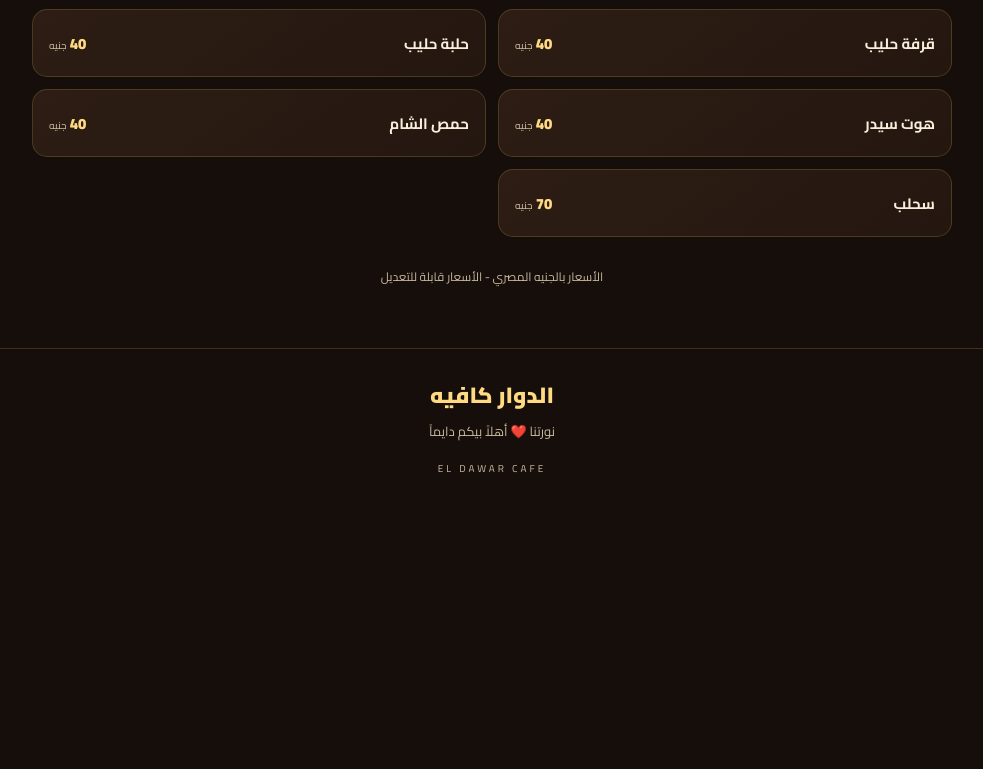
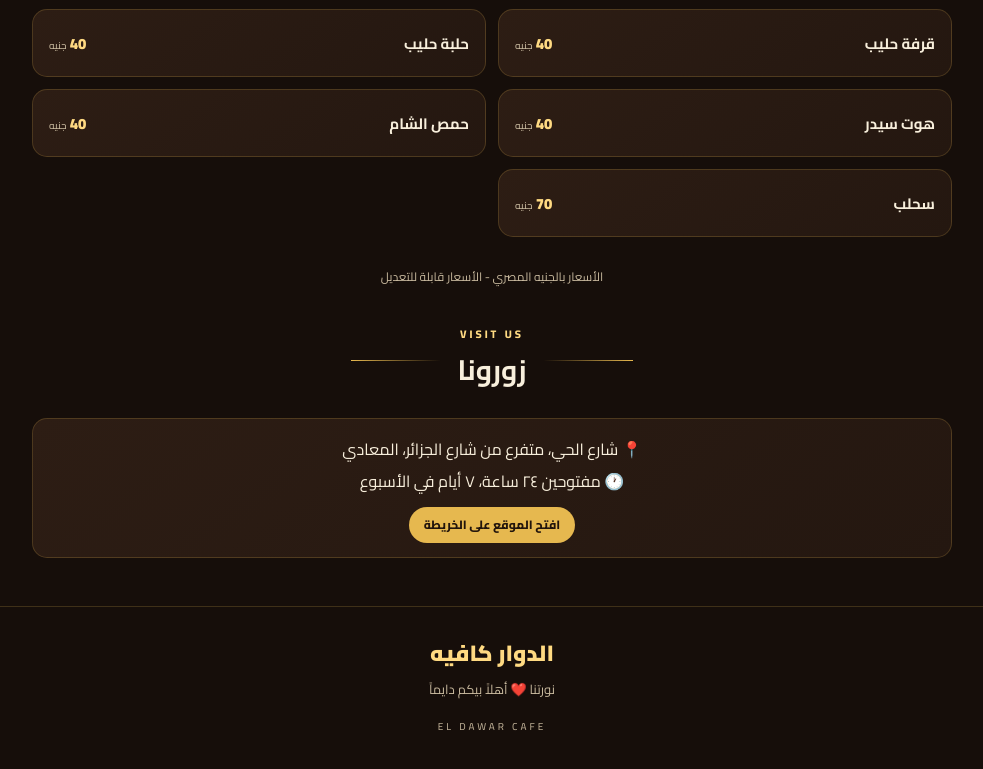
Before and after one commit to eldawarcafe/El-dawar-cafe-, a plain HTML site: page index.html in a window 1280 px wide. Shown: the part 1226-1995 px from the top of the page, without its empty margins (148-1131 px from the left). Before the commit the page ends 1737 px from the top, so only its background shows below. Drawn offline with Linux system fonts and the light colour scheme.

Commit message:
Update index.html with new visit section

```diff
--- a/index.html
+++ b/index.html
@@ -47,9 +47,7 @@
                 فيسبوك
             </a>
         </div>
-    </header>
-
-    <main id="menu" class="container">
+    </header> <main id="menu" class="container">
 
         <div class="section-heading">
             <span class="gold-line"></span>
@@ -66,6 +64,26 @@
 
         <p class="notice">الأسعار بالجنيه المصري - الأسعار قابلة للتعديل</p>
 
+
+        <div class="section-heading" style="margin-top:36px;">
+            <span class="gold-line"></span>
+            <div>
+                <p class="eyebrow">VISIT US</p>
+                <h2>زورونا</h2>
+            </div>
+            <span class="gold-line"></span>
+        </div>
+
+        <div class="item" style="display:block; text-align:center; line-height:2;">
+            <p style="margin:0;">📍 شارع الحي، متفرع من شارع الجزائر، المعادي</p>
+            <p style="margin:0;">🕐 مفتوحين ٢٤ ساعة، ٧ أيام في الأسبوع</p>
+            <a href="https://www.google.com/maps/search/?api=1&query=%D8%B4%D8%A7%D8%B1%D8%B9%20%D8%A7%D9%84%D8%AD%D9%8A%20%D9%85%D8%AA%D9%81%D8%B1%D8%B9%20%D9%85%D9%86%20%D8%B4%D8%A7%D8%B1%D8%B9%20%D8%A7%D9%84%D8%AC%D8%B2%D8%A7%D8%A6%D8%B1%20%D8%A7%D9%84%D9%85%D8%B9%D8%A7%D8%AF%D9%8A"
+               target="_blank" rel="noopener noreferrer"
+               style="display:inline-flex; align-items:center; gap:5px; margin-top:10px; padding:6px 15px; background:var(--gold); color:#21140c; text-decoration:none; border-radius:25px; font-weight:800; font-size:12px;">
+                افتح الموقع على الخريطة
+            </a>
+        </div>
+
     </main>
 
     <footer>
```
